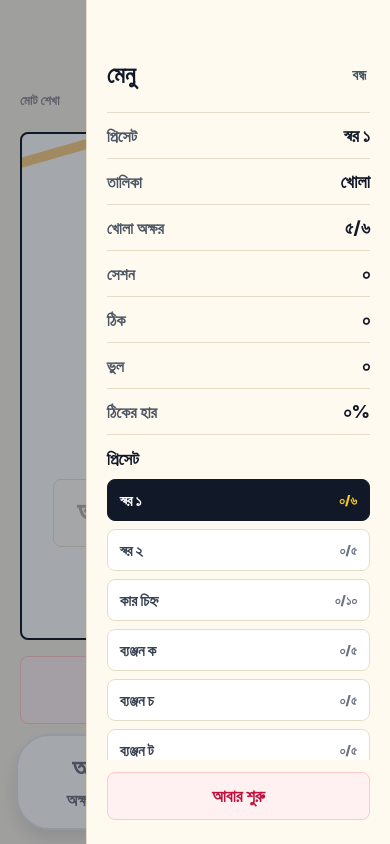
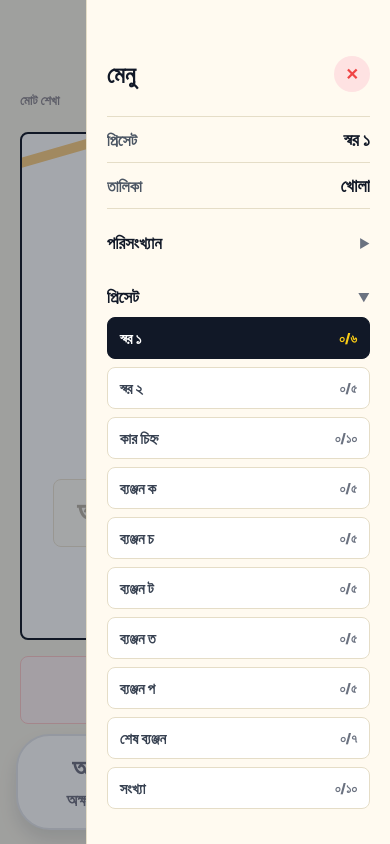
Before and after one commit to bappygolder/prote-shikhi, a React Native app: screen / in a window 390 px wide. Both pictures are taken after a click on the element "মেনু খুলুন". Built offline with nearby package versions, Linux system fonts and the light colour scheme.

Commit message:
feat: enhance menu layout with collapsibles, scrollview, tooltip, and number preset

```diff
--- a/App.tsx
+++ b/App.tsx
@@ -4,6 +4,7 @@ import { useEffect, useMemo, useRef, useState } from 'react';
 import {
   Animated,
   Easing,
+  Linking,
   Pressable,
   SafeAreaView,
   ScrollView,
@@ -264,6 +265,9 @@ export default function App() {
   const [selectedPracticeList, setSelectedPracticeList] =
     useState<PracticeListId>('unlocked');
   const [gradeFeedback, setGradeFeedback] = useState<GradeFeedback>(null);
+  const [isStatsExpanded, setIsStatsExpanded] = useState(false);
+  const [isPresetExpanded, setIsPresetExpanded] = useState(true);
+  const [showInfoTooltip, setShowInfoTooltip] = useState(false);
   const ambientMotion = useRef(new Animated.Value(0)).current;
   const cardEntrance = useRef(new Animated.Value(1)).current;
   const feedbackBurst = useRef(new Animated.Value(0)).current;
@@ -474,6 +478,7 @@ export default function App() {
   }
 
   function handleCloseMenu() {
+    setShowInfoTooltip(false);
     Animated.timing(menuSlide, {
       toValue: 0,
       duration: 170,
@@ -925,14 +930,26 @@ export default function App() {
                 accessibilityLabel="মেনু বন্ধ করুন"
                 onPress={handleCloseMenu}
                 style={({ pressed }) => [
-                  styles.closeButton,
+                  styles.closeIconButton,
                   pressed && styles.buttonPressed,
                 ]}
               >
-                <Text style={styles.closeText}>বন্ধ</Text>
+                <Text style={styles.closeIconText}>✕</Text>
               </Pressable>
             </View>
 
+            {showInfoTooltip && (
+              <Pressable
+                style={[StyleSheet.absoluteFill, { zIndex: 10 }]}
+                onPress={() => setShowInfoTooltip(false)}
+              />
+            )}
+
+            <ScrollView
+              contentContainerStyle={styles.menuScrollContent}
+              showsVerticalScrollIndicator={false}
+              style={styles.menuScroll}
+            >
               <View style={styles.menuList}>
                 <View style={styles.menuItem}>
                   <Text style={styles.menuLabel}>প্রিসেট</Text>
@@ -942,6 +959,21 @@ export default function App() {
                   <Text style={styles.menuLabel}>তালিকা</Text>
                   <Text style={styles.menuValue}>{selectedListLabel}</Text>
                 </View>
+              </View>
+
+              <View style={styles.collapsibleSection}>
+                <Pressable
+                  accessibilityLabel="পরিসংখ্যান মেনু"
+                  onPress={() => setIsStatsExpanded(!isStatsExpanded)}
+                  style={styles.collapsibleHeader}
+                >
+                  <Text style={styles.collapsibleTitle}>পরিসংখ্যান</Text>
+                  <Text style={styles.collapsibleIcon}>
+                    {isStatsExpanded ? '▼' : '▶'}
+                  </Text>
+                </Pressable>
+                {isStatsExpanded && (
+                  <View style={styles.collapsibleContent}>
                     <View style={styles.menuItem}>
                       <Text style={styles.menuLabel}>খোলা অক্ষর</Text>
                       <Text style={styles.menuValue}>
@@ -974,14 +1006,22 @@ export default function App() {
                       </Text>
                     </View>
                   </View>
-
-            <View style={styles.presetSection}>
-              <Text style={styles.presetTitle}>প্রিসেট</Text>
-              <ScrollView
-                contentContainerStyle={styles.presetList}
-                showsVerticalScrollIndicator={false}
-                style={styles.presetScroll}
-              >
+                )}
+              </View>
+
+              <View style={[styles.collapsibleSection, styles.collapsibleSectionPreset]}>
+                <Pressable
+                  accessibilityLabel="প্রিসেট মেনু"
+                  onPress={() => setIsPresetExpanded(!isPresetExpanded)}
+                  style={styles.collapsibleHeader}
+                >
+                  <Text style={styles.collapsibleTitle}>প্রিসেট</Text>
+                  <Text style={styles.collapsibleIcon}>
+                    {isPresetExpanded ? '▼' : '▶'}
+                  </Text>
+                </Pressable>
+                {isPresetExpanded && (
+                  <View style={styles.presetList}>
                     {PRACTICE_PRESETS.map((preset) => {
                       const isActive = selectedPreset.id === preset.id;
                       const presetMasteredCount = preset.cards.filter(
@@ -1019,7 +1059,8 @@ export default function App() {
                         </Pressable>
                       );
                     })}
-              </ScrollView>
+                  </View>
+                )}
               </View>
 
               <Pressable
@@ -1032,6 +1073,44 @@ export default function App() {
               >
                 <Text style={styles.resetText}>আবার শুরু</Text>
               </Pressable>
+
+              <View style={[styles.footerContainer, { zIndex: 20 }]}>
+                <Text style={styles.footerText}>
+                  Built by{' '}
+                  <Text
+                    onPress={() => Linking.openURL('https://www.linkedin.com/in/bappygolder/')}
+                    style={styles.footerLink}
+                  >
+                    Bappy Golder
+                  </Text>
+                </Text>
+                <View style={styles.poweredByRow}>
+                  <Text style={styles.footerText}>
+                    powered by{' '}
+                    <Text
+                      onPress={() => Linking.openURL('https://olab.com.au/')}
+                      style={styles.footerLink}
+                    >
+                      oLab
+                    </Text>
+                  </Text>
+                  <Pressable
+                    onPress={() => setShowInfoTooltip(!showInfoTooltip)}
+                    style={styles.infoIconContainer}
+                  >
+                    <Text style={styles.infoIcon}>ⓘ</Text>
+                  </Pressable>
+                </View>
+                {showInfoTooltip && (
+                  <View style={styles.tooltipContainer}>
+                    <Text style={styles.tooltipLabel}>LAST UPDATED</Text>
+                    <Text style={styles.tooltipValue}>Sunday, 27 April 2025, 3:40 pm (GMT+6)</Text>
+                    <View style={styles.tooltipDivider} />
+                    <Text style={styles.tooltipVersion}>v1.0.0</Text>
+                  </View>
+                )}
+              </View>
+            </ScrollView>
           </Animated.View>
         </View>
       ) : null}
@@ -1537,17 +1616,26 @@ const styles = StyleSheet.create({
     fontWeight: '800',
     letterSpacing: 0,
   },
-  closeButton: {
-    minHeight: 40,
+  closeIconButton: {
+    width: 36,
+    height: 36,
     alignItems: 'center',
     justifyContent: 'center',
-    paddingHorizontal: 4,
-  },
-  closeText: {
-    color: '#4b5563',
-    fontSize: 15,
-    fontWeight: '800',
-    letterSpacing: 0,
+    backgroundColor: '#fee2e2',
+    borderRadius: 18,
+  },
+  closeIconText: {
+    color: '#ef4444',
+    fontSize: 16,
+    fontWeight: '900',
+    lineHeight: 18,
+  },
+  menuScroll: {
+    flex: 1,
+    marginTop: 4,
+  },
+  menuScrollContent: {
+    paddingBottom: 24,
   },
   menuList: {
     gap: 0,
@@ -1578,17 +1666,31 @@ const styles = StyleSheet.create({
     letterSpacing: 0,
     textAlign: 'right',
   },
-  presetSection: {
+  collapsibleSection: {
+    marginTop: 14,
+  },
+  collapsibleSectionPreset: {
     flex: 1,
     minHeight: 0,
-    marginTop: 14,
-  },
-  presetTitle: {
+  },
+  collapsibleHeader: {
+    flexDirection: 'row',
+    alignItems: 'center',
+    justifyContent: 'space-between',
+    paddingVertical: 10,
+  },
+  collapsibleTitle: {
     color: '#111827',
     fontSize: 17,
     fontWeight: '900',
     letterSpacing: 0,
-    marginBottom: 10,
+  },
+  collapsibleIcon: {
+    color: '#6b7280',
+    fontSize: 12,
+  },
+  collapsibleContent: {
+    marginTop: 4,
   },
   presetList: {
     gap: 8,
@@ -1648,4 +1750,70 @@ const styles = StyleSheet.create({
     fontWeight: '800',
     letterSpacing: 0,
   },
+  footerContainer: {
+    marginTop: 24,
+    alignItems: 'center',
+    position: 'relative',
+  },
+  footerText: {
+    color: '#6b7280',
+    fontSize: 14,
+    fontWeight: '600',
+    marginBottom: 4,
+  },
+  poweredByRow: {
+    flexDirection: 'row',
+    alignItems: 'center',
+    justifyContent: 'center',
+    gap: 6,
+  },
+  footerLink: {
+    color: '#4b5563',
+    textDecorationLine: 'underline',
+  },
+  infoIconContainer: {
+    padding: 2,
+    marginTop: -4,
+  },
+  infoIcon: {
+    color: '#8b5cf6',
+    fontSize: 16,
+    fontWeight: '600',
+  },
+  tooltipContainer: {
+    position: 'absolute',
+    bottom: 50,
+    backgroundColor: '#1f2937',
+    padding: 16,
+    borderRadius: 8,
+    width: 280,
+    shadowColor: '#000',
+    shadowOffset: { width: 0, height: 4 },
+    shadowOpacity: 0.15,
+    shadowRadius: 12,
+    elevation: 5,
+  },
+  tooltipLabel: {
+    color: '#9ca3af',
+    fontSize: 11,
+    fontWeight: '800',
+    letterSpacing: 1,
+    marginBottom: 8,
+  },
+  tooltipValue: {
+    color: '#f3f4f6',
+    fontSize: 14,
+    fontWeight: '500',
+    lineHeight: 20,
+  },
+  tooltipDivider: {
+    height: 1,
+    backgroundColor: '#374151',
+    marginVertical: 12,
+  },
+  tooltipVersion: {
+    color: '#6b7280',
+    fontSize: 13,
+    fontWeight: '600',
+  },
 });
--- a/data/banglaLetters.ts
+++ b/data/banglaLetters.ts
@@ -1,4 +1,4 @@
-export type LetterGroup = 'vowel' | 'vowelSign' | 'consonant';
+export type LetterGroup = 'vowel' | 'vowelSign' | 'consonant' | 'number';
 
 export type LetterCard = {
   id: string;
@@ -77,10 +77,24 @@ export const CONSONANT_CARDS: LetterCard[] = [
   { id: 'consonant-32', letter: 'হ', group: 'consonant', order: 53 },
 ];
 
+export const NUMBER_CARDS: LetterCard[] = [
+  { id: 'number-0', letter: '০', group: 'number', order: 54 },
+  { id: 'number-1', letter: '১', group: 'number', order: 55 },
+  { id: 'number-2', letter: '২', group: 'number', order: 56 },
+  { id: 'number-3', letter: '৩', group: 'number', order: 57 },
+  { id: 'number-4', letter: '৪', group: 'number', order: 58 },
+  { id: 'number-5', letter: '৫', group: 'number', order: 59 },
+  { id: 'number-6', letter: '৬', group: 'number', order: 60 },
+  { id: 'number-7', letter: '৭', group: 'number', order: 61 },
+  { id: 'number-8', letter: '৮', group: 'number', order: 62 },
+  { id: 'number-9', letter: '৯', group: 'number', order: 63 },
+];
+
 export const LETTER_CARDS: LetterCard[] = [
   ...VOWEL_CARDS,
   ...VOWEL_SIGN_CARDS,
   ...CONSONANT_CARDS,
+  ...NUMBER_CARDS,
 ];
 
 export const PRACTICE_PRESETS: PracticePreset[] = [
@@ -129,4 +143,9 @@ export const PRACTICE_PRESETS: PracticePreset[] = [
     label: 'শেষ ব্যঞ্জন',
     cards: CONSONANT_CARDS.slice(25),
   },
+  {
+    id: 'numbers',
+    label: 'সংখ্যা',
+    cards: NUMBER_CARDS,
+  },
 ];
```
Lines whose indentation alone changed are shown as unchanged.
